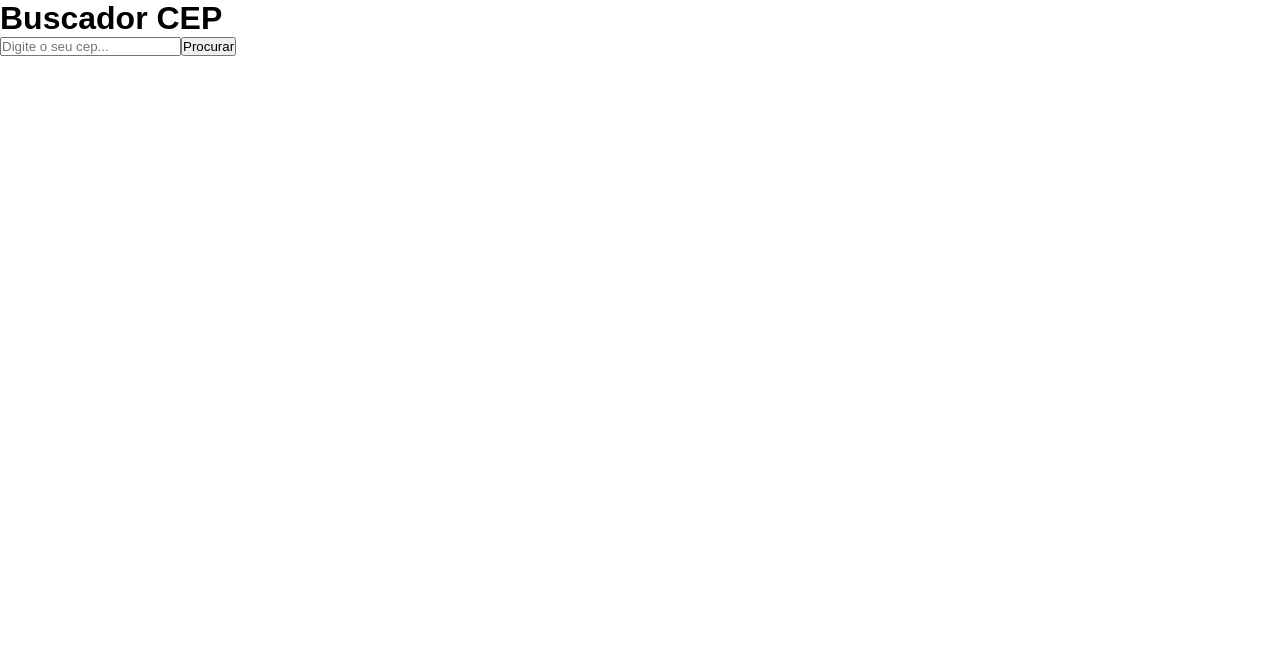
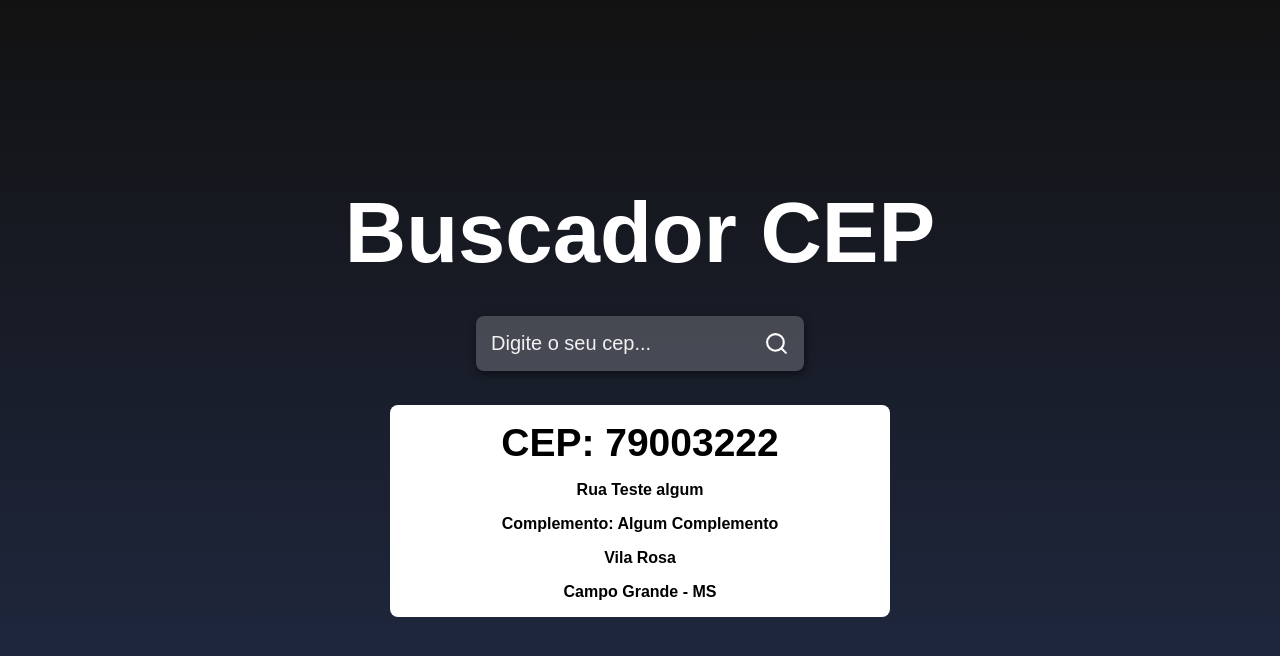
Before and after one commit to amandap10/cep, a React (Create React App) app: page / in a window 1280 px wide. Shown: the top 656 px of the page. Built offline with nearby package versions, Linux system fonts and the light colour scheme.

Commit message:
atualização design

```diff
--- a/src/App.js
+++ b/src/App.js
@@ -1,3 +1,5 @@
+import { FiSearch} from 'react-icons/fi';
+import './styles.css';
 
 function App() {
   return (
@@ -11,10 +13,20 @@
         />
 
         <button className="buttonSearch">
-          Procurar
+          <FiSearch size={25} color='#fff'/>
         </button>
 
       </div>
+
+      <main className='main'>
+        <h2>CEP: 79003222</h2>
+
+        <span>Rua Teste algum</span>
+        <span>Complemento: Algum Complemento</span>
+        <span>Vila Rosa</span>
+        <span>Campo Grande - MS</span>
+
+      </main>
 
     </div>
   );
--- /dev/null
+++ b/src/styles.css
@@ -0,0 +1,94 @@
+.container {
+    height: 100vh;
+    display: flex;
+    justify-content: center;
+    align-items: center;
+    flex-direction: column;
+    background: linear-gradient(#121212, #212b46);
+}
+
+.title {
+    font-size: 85px;
+    color: #fff;
+    animation: fliptitle 2s;
+}
+
+@keyframes fliptitle {
+    from{
+        transform: rotateX(90deg);
+    }
+    to{
+        transform: rotateX(0deg);
+    }
+}
+
+.containerInput {
+    background-color: rgba(255, 255, 255, 0.2);
+    padding: 15px;
+    margin: 34px 0;
+    display: flex;
+    border-radius: 8px;
+    box-shadow: 1px 3px 8px rgba(0, 0, 0, 0.5);
+}
+
+.containerInput input{
+    background-color: transparent;
+    border: 0;
+    font-size: 20px;
+    color: #fff;
+    outline: none;
+    margin-right: 8px;
+}
+
+.containerInput input::placeholder{
+    color: #f1f1f1;
+}
+
+.buttonSearch{
+    background-color: transparent;
+    border: 0;
+    display: flex;
+    justify-content: center;
+    align-items: center;
+    cursor: pointer;
+    transition: transform 0.5s;
+}
+
+.buttonSearch:hover{
+    transform: scale(1.2);
+}
+
+.main{
+    display: flex;
+    justify-content: center;
+    align-items: center;
+    flex-direction: column;
+    background-color: #fff;
+    width: 500px;
+    border-radius: 8px;
+}
+
+.main h2{
+    margin: 16px 0;
+    font-size: 39px;
+}
+
+.main span{
+    margin-bottom: 16px;
+    font-weight: bold;
+}
+
+@media (max-width: 620px){
+    .title{
+        font-size: 60px;
+    }
+
+    .main h2{
+        font-size: 28px;
+    }
+
+    .main{
+        width: 80%;
+        min-height: 250px;
+    }
+}
```
